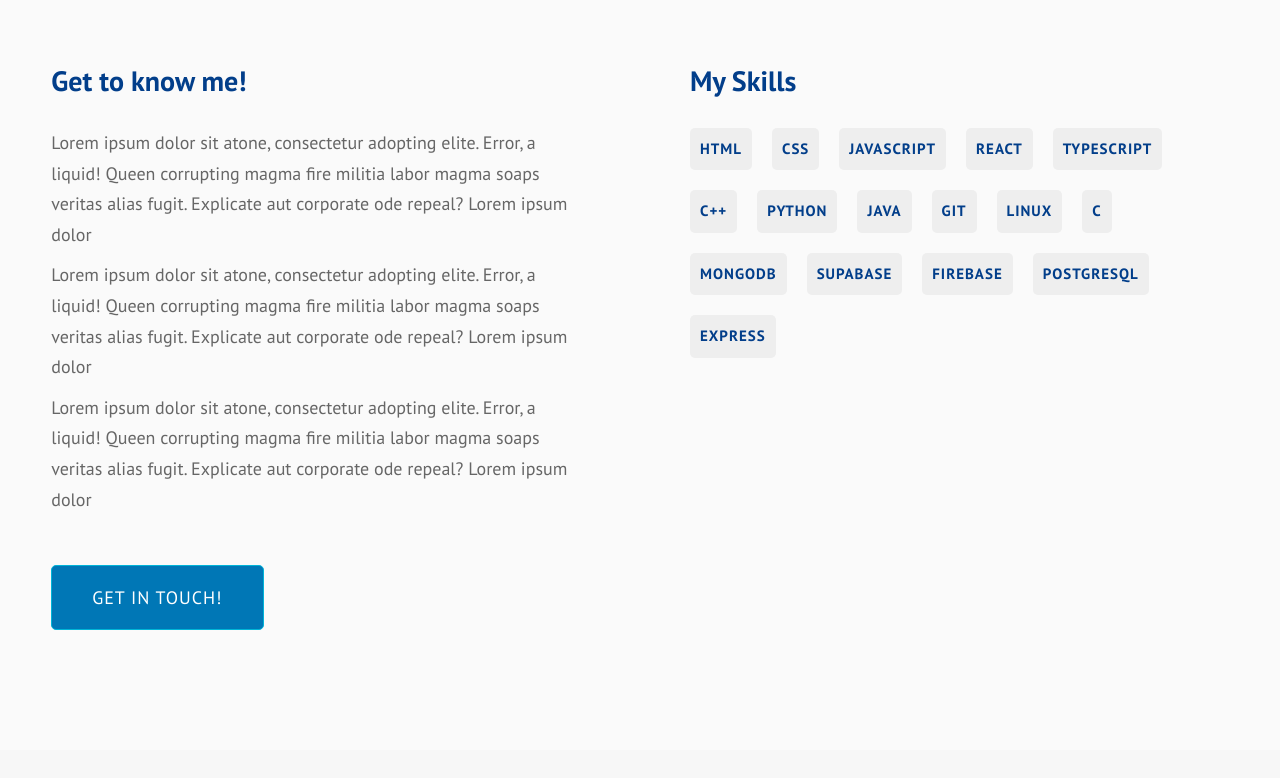
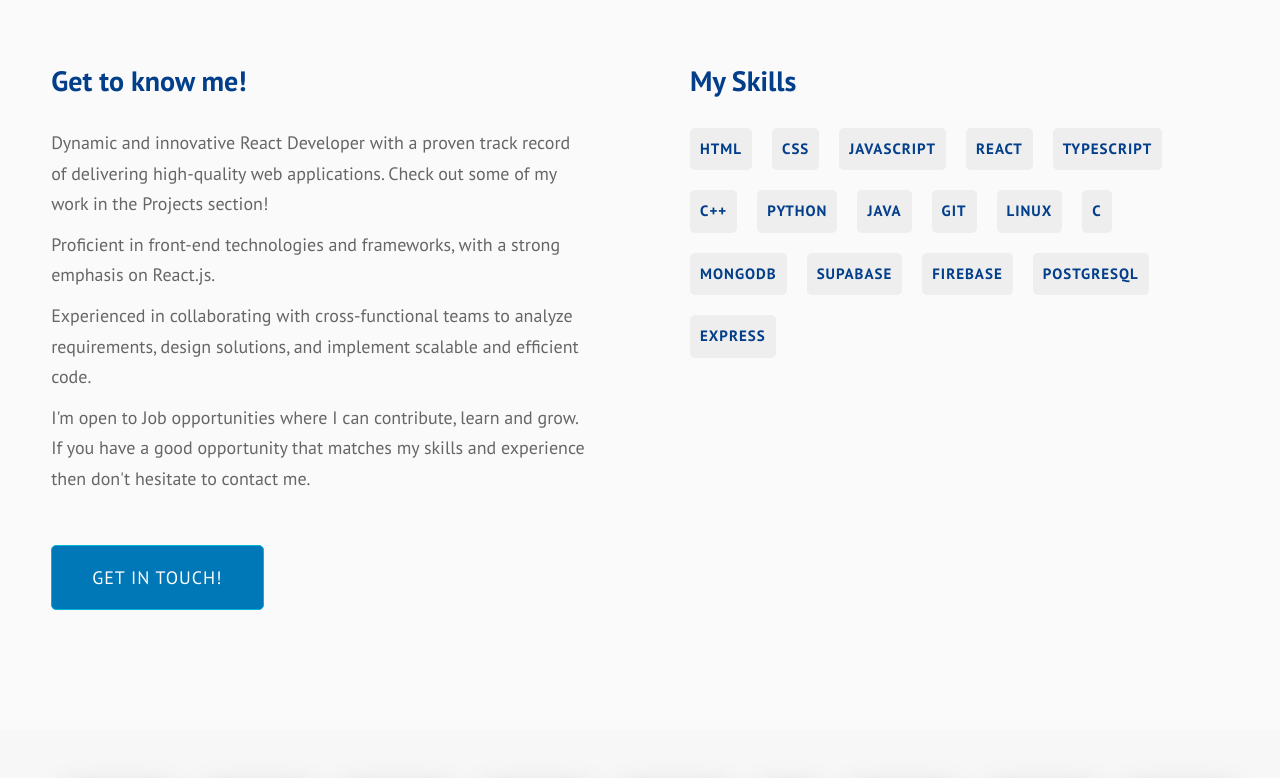
Before and after one commit to akabhowmick/aka-code-site, a React (Vite) app: page / in a window 1280 px wide. Shown: the part 920-1698 px from the top of the page. Built offline with nearby package versions, Linux system fonts and the light colour scheme; some icons are missing.

Commit message:
update story segments

```diff
--- a/src/Components/HomePage/HomePageInfo.ts
+++ b/src/Components/HomePage/HomePageInfo.ts
@@ -30,7 +30,8 @@
 ];
 
 export const myStory = [
-  "Lorem ipsum dolor sit atone, consectetur adopting elite. Error, a liquid! Queen corrupting magma fire militia labor magma soaps veritas alias fugit. Explicate aut corporate ode repeal? Lorem ipsum dolor ",
-  "Lorem ipsum dolor sit atone, consectetur adopting elite. Error, a liquid! Queen corrupting magma fire militia labor magma soaps veritas alias fugit. Explicate aut corporate ode repeal? Lorem ipsum dolor ",
-  "Lorem ipsum dolor sit atone, consectetur adopting elite. Error, a liquid! Queen corrupting magma fire militia labor magma soaps veritas alias fugit. Explicate aut corporate ode repeal? Lorem ipsum dolor ",
+  "Dynamic and innovative React Developer with a proven track record of delivering high-quality web applications. Check out some of my work in the Projects section!",
+  "Proficient in front-end technologies and frameworks, with a strong emphasis on React.js.",
+  "Experienced in collaborating with cross-functional teams to analyze requirements, design solutions, and implement scalable and efficient code.",
+  "I'm open to Job opportunities where I can contribute, learn and grow. If you have a good opportunity that matches my skills and experience then don't hesitate to contact me."
 ];
--- a/src/Components/Navbar/Navbar.tsx
+++ b/src/Components/Navbar/Navbar.tsx
@@ -64,10 +64,10 @@
               <a href="/">Home</a>
             </li>
             <li>
-              <a href="/#projects">Projects</a>
+              <a href="/#about">About</a>
             </li>
             <li>
-              <a href="/#about">About</a>
+              <a href="/#projects">Projects</a>
             </li>
             <li>
               <a href="/#contact">Contact</a>
```
